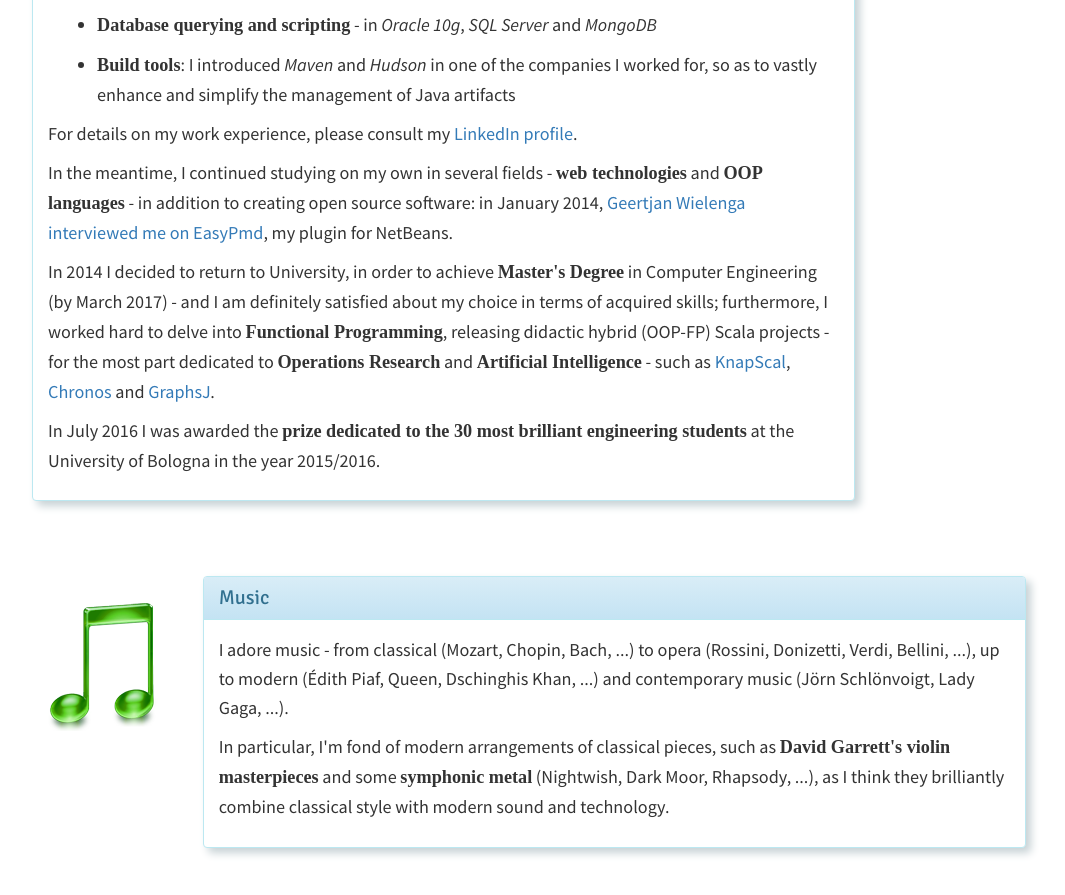
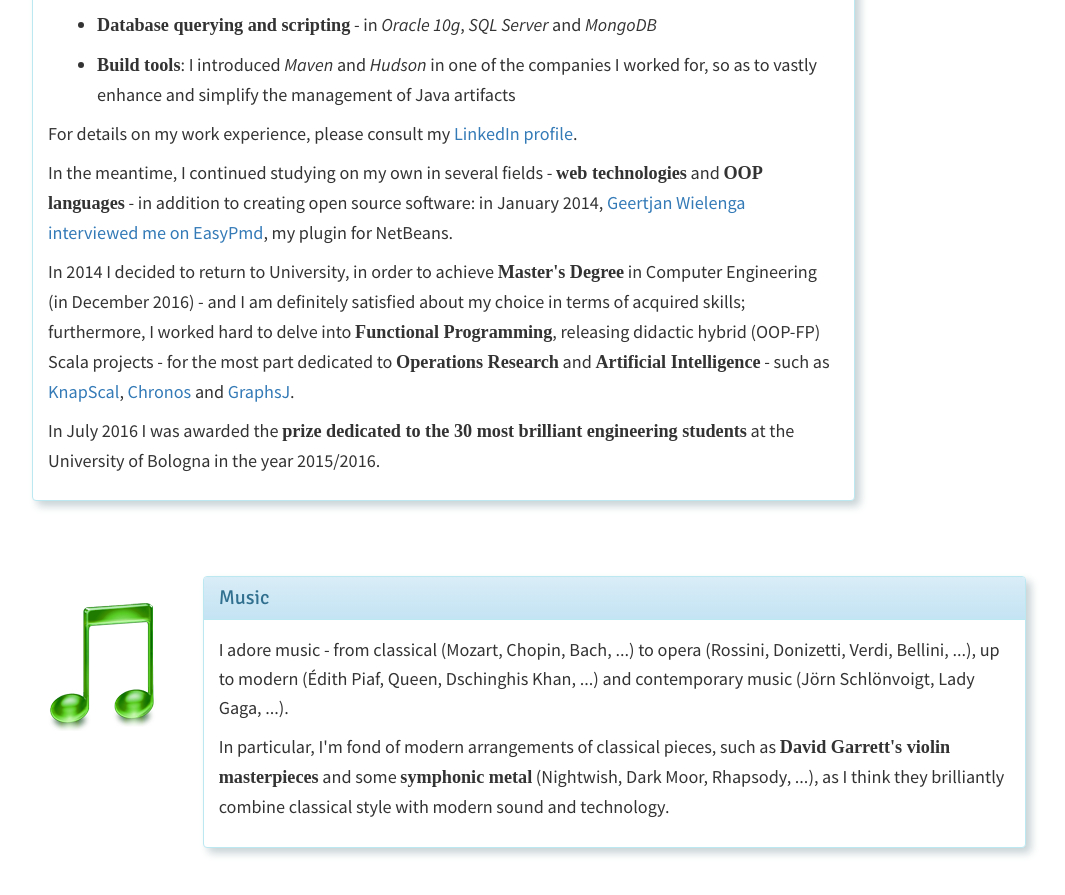
Before and after one commit to giancosta86/giancosta86.github.io, a Jekyll site: the page built from introduction.html, in a window 1280 px wide and 900 px high, scrolled down 2188 px. Shown: the top 895 px of the window, without its empty margins (111-1176 px from the left). Built offline with Jekyll 4.4.1, drawn with Linux system fonts in a browser that asks for light colours; some web fonts are replaced; some of the changed text lies outside the part shown.

Commit message:
Update website

```diff
--- a/introduction.html
+++ b/introduction.html
@@ -41,7 +41,7 @@ description: Gianluca Costa - Introduction
             </li>
 
             <li>
-              <b>Education</b>: M.Sc. in Computer Engineering (by March 2017)
+              <b>Education</b>: M.Sc. in Computer Engineering (in December 2016)
             </li>
 
             <li>
@@ -226,7 +226,7 @@ description: Gianluca Costa - Introduction
 
           <p>
             In 2014 I decided to return to University, in order to achieve <strong>Master's Degree</strong>
-            in Computer Engineering (by March 2017) - and I am
+            in Computer Engineering (in December 2016) - and I am
             definitely satisfied about my choice in terms of acquired skills; furthermore, I worked hard to delve into
             <b>Functional Programming</b>, releasing didactic hybrid (OOP-FP) Scala projects -
             for the most part dedicated to <b>Operations Research</b> and <b>Artificial Intelligence</b> - such as
```
Also changed, not shown: 2 other files.
